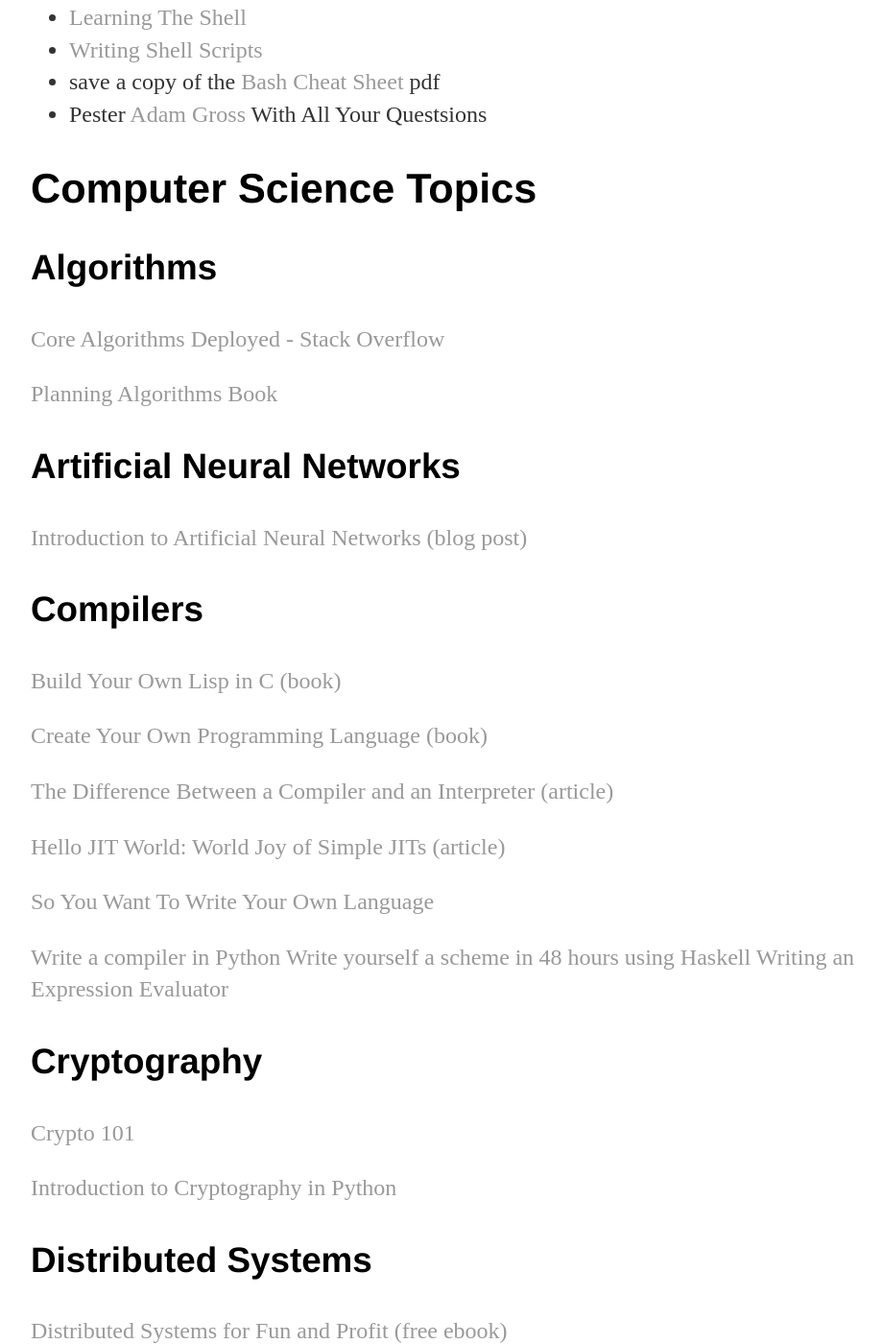
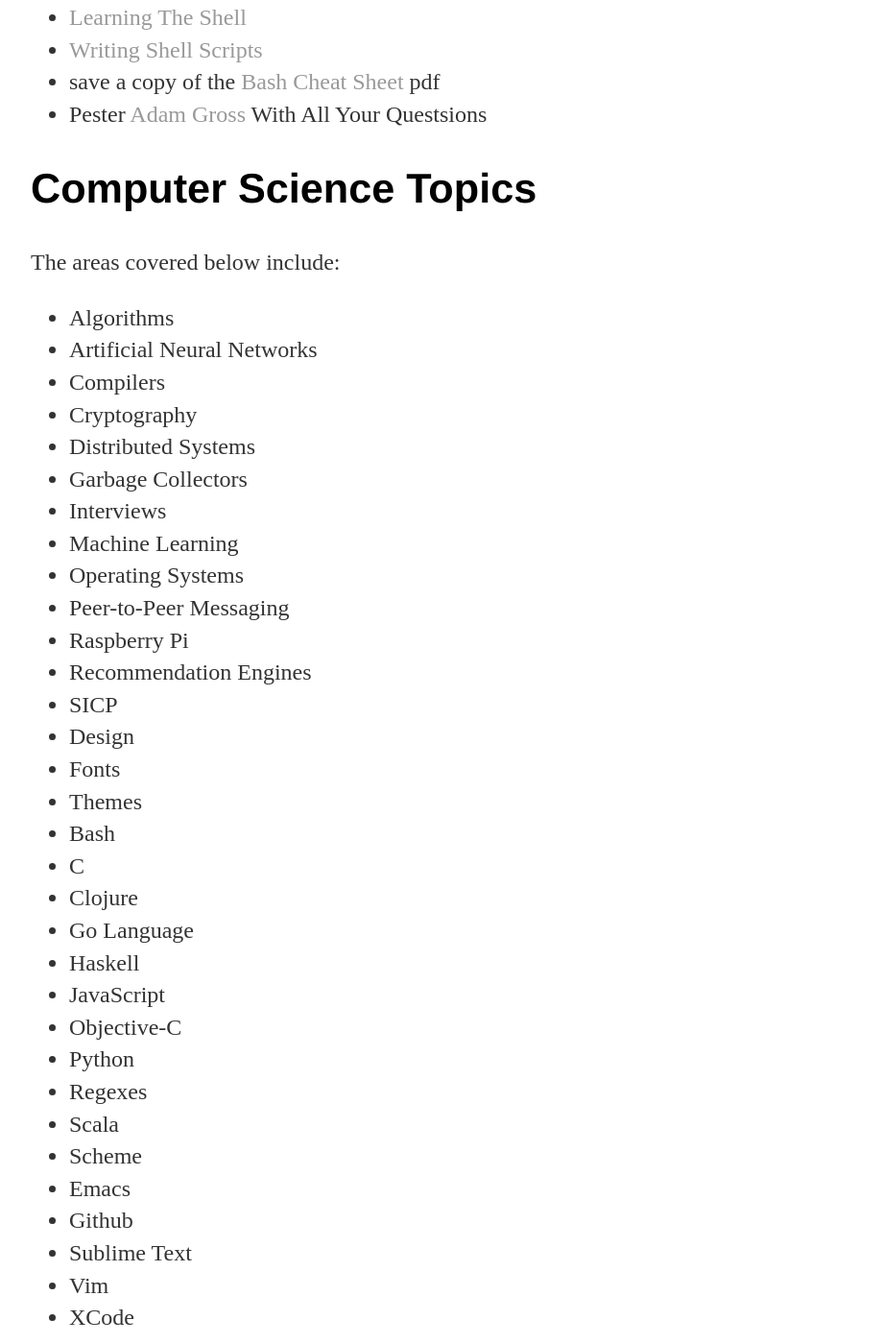
Before and after one commit to VandyApps/adamMgross.github.io, a Jekyll site: the page built from resources/index.html, in a window 1280 px wide and 1400 px high, scrolled down 2815 px. Shown: the whole window at 96% size, without its empty margins (160-1080 px from the left). Built offline with Jekyll 4.4.1, drawn with Linux system fonts in a browser that asks for light colours.

Commit message:
Automated commit message.

```diff
--- a/resources/index.html
+++ b/resources/index.html
@@ -66,6 +66,40 @@
 
 
             <h2>Computer Science Topics</h2>
+            <p>The areas covered below include:</p>
+            <ul>
+                <li>Algorithms</li>
+                <li>Artificial Neural Networks</li>
+                <li>Compilers</li>
+                <li>Cryptography</li>
+                <li>Distributed Systems</li>
+                <li>Garbage Collectors</li>
+                <li>Interviews</li>
+                <li>Machine Learning</li>
+                <li>Operating Systems</li>
+                <li>Peer-to-Peer Messaging</li>
+                <li>Raspberry Pi</li>
+                <li>Recommendation Engines</li>
+                <li>SICP</li>
+                <li>Design</li>
+                <li>Fonts</li>
+                <li>Themes</li>
+                <li>Bash</li>
+                <li>C</li>
+                <li>Clojure</li>
+                <li>Go Language</li>
+                <li>Haskell</li>
+                <li>JavaScript</li>
+                <li>Objective-C</li>
+                <li>Python</li>
+                <li>Regexes</li>
+                <li>Scala</li>
+                <li>Scheme</li>
+                <li>Emacs</li>
+                <li>Github</li>
+                <li>Sublime Text</li>
+                <li>Vim</li>
+                <li>XCode</li>
 
             <h3>Algorithms</h3>
 
```
